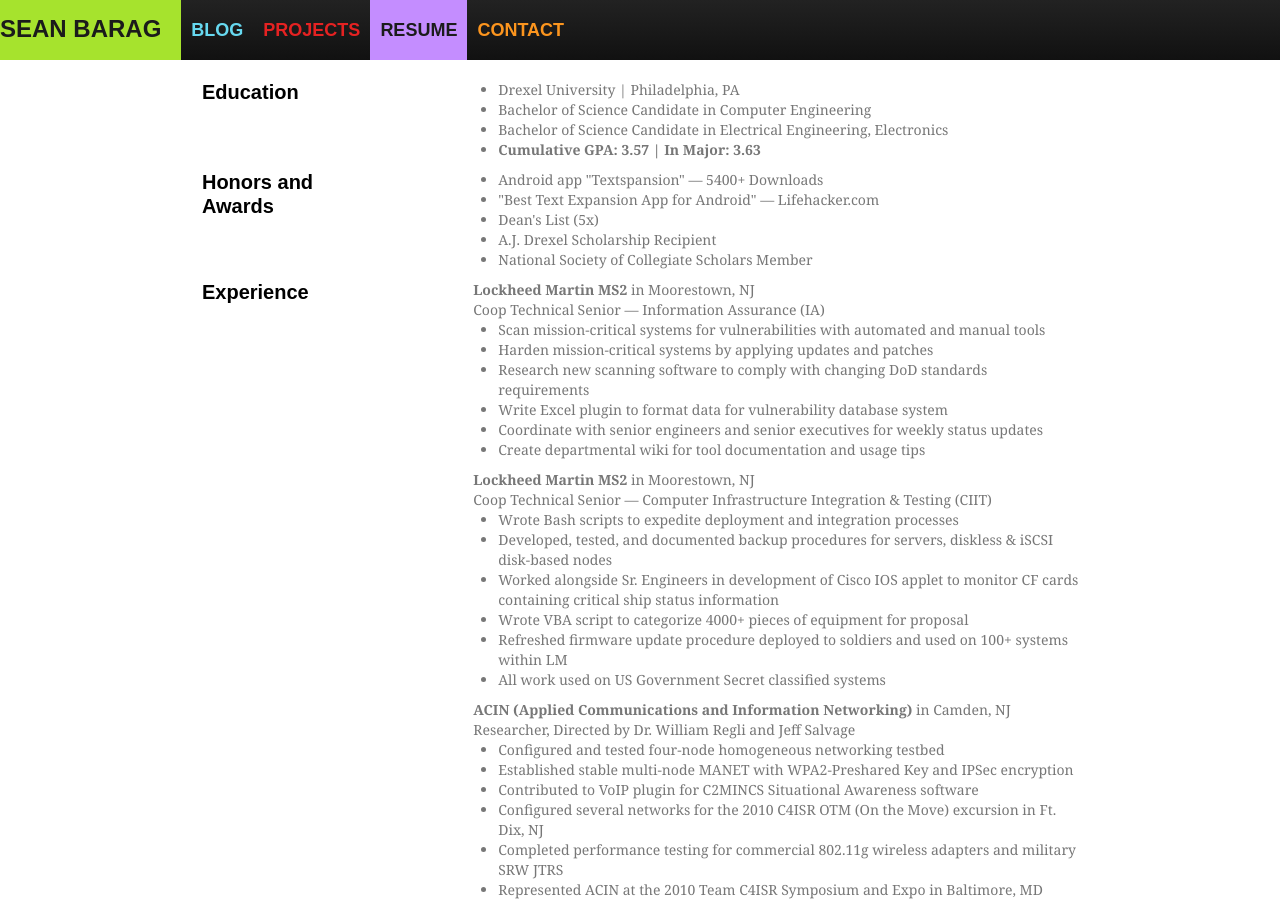
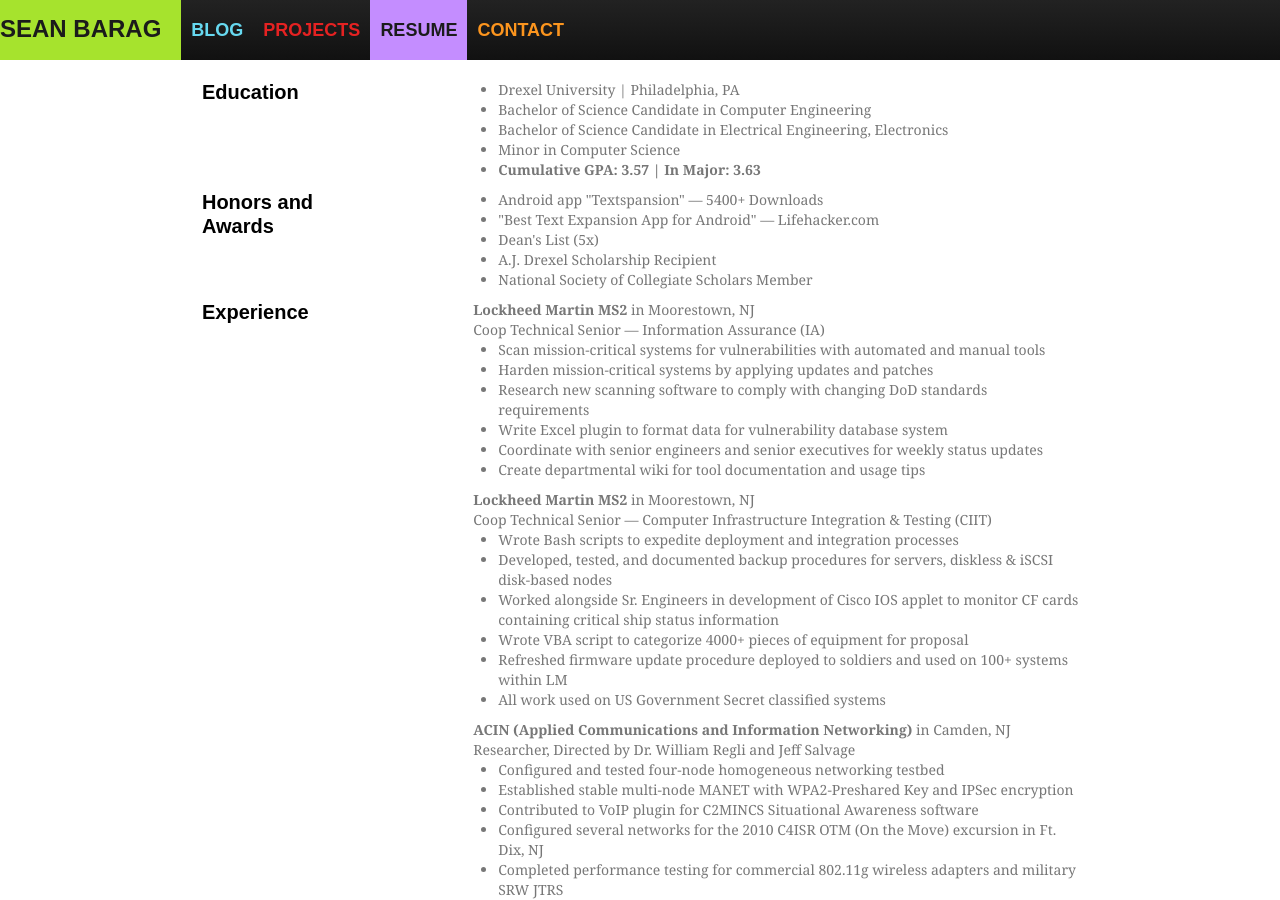
Before and after one commit to sjbarag/sjbarag.github.com, a Jekyll site: the page built from resume/web.html, in a window 1280 px wide and 900 px high. Built offline with Jekyll 4.4.1, drawn with Linux system fonts in a browser that asks for light colours; nearby versions of some CDN libraries; some web fonts are replaced; Markdown is read by kramdown in place of the engine named in the settings.

Commit message:
Add CS minor

```diff
--- a/resume/web.html
+++ b/resume/web.html
@@ -10,6 +10,7 @@
 			<li>Drexel University | Philadelphia, PA</li>
 			<li>Bachelor of Science Candidate in Computer Engineering</li>
 			<li>Bachelor of Science Candidate in Electrical Engineering, Electronics</li>
+			<li>Minor in Computer Science</li>
 			<li><b>Cumulative GPA: 3.57 | In Major: 3.63</b></li>
 		</ul>
 	</div>
```
